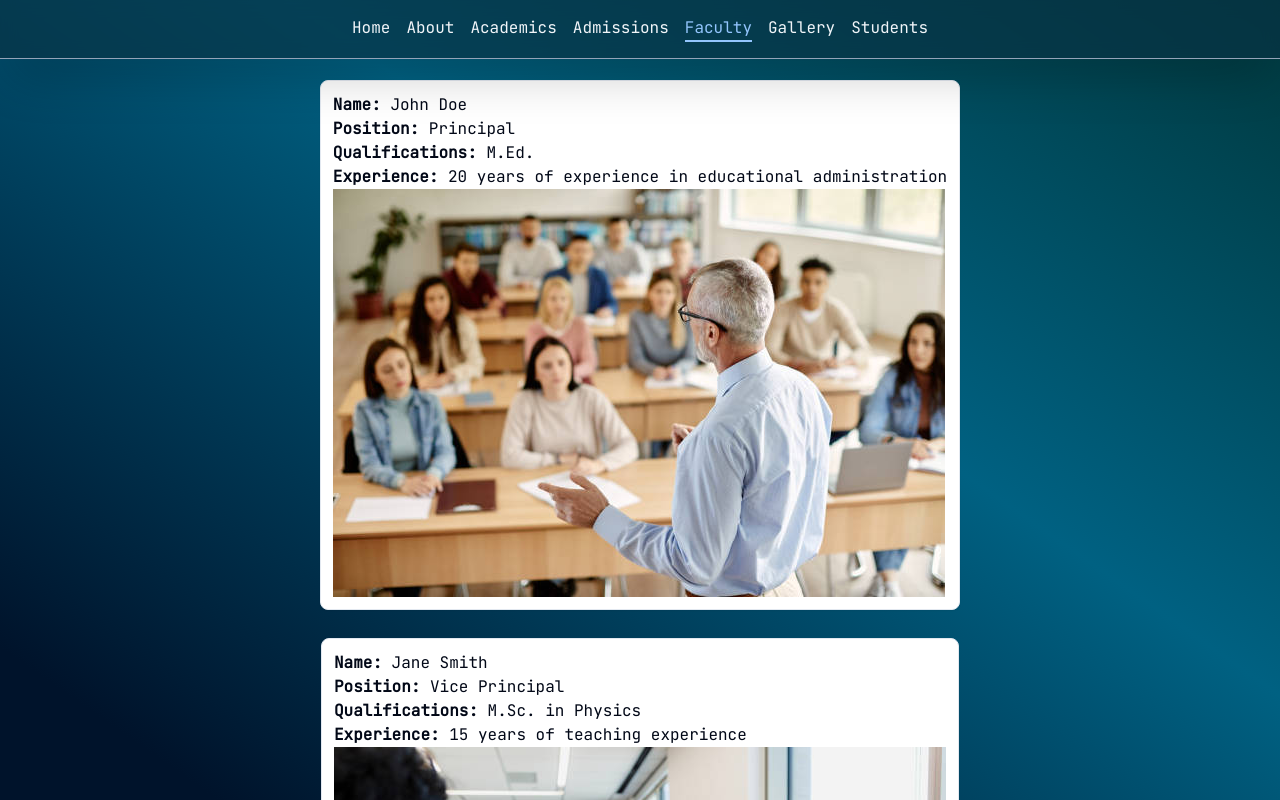
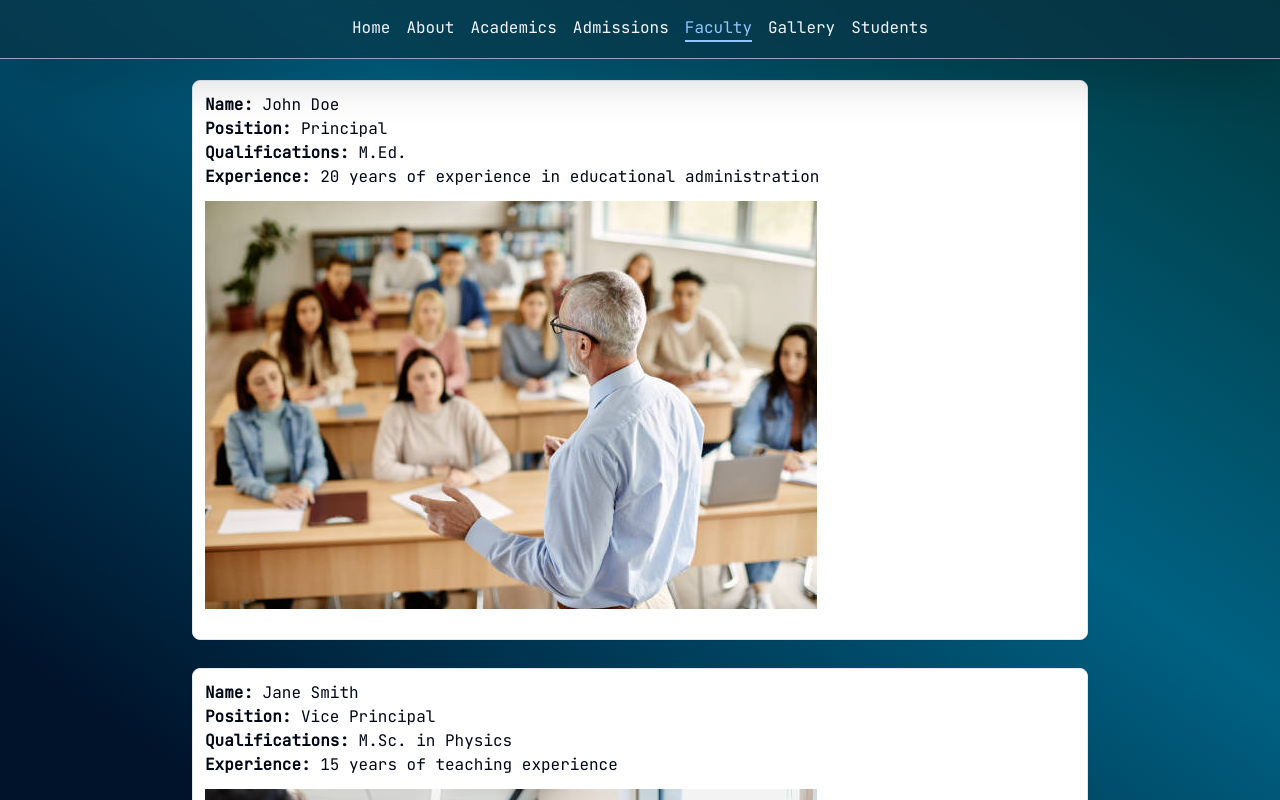
Before and after one commit to Anurag41682/School-Website, a React (Vite) app: page /faculty in a window 1280 px wide. Shown: the top 800 px of the page. Built offline with nearby package versions, Linux system fonts and the light colour scheme.

Commit message:
Updated card to give space for image if not loaded

```diff
--- a/src/components/FacultyCard.jsx
+++ b/src/components/FacultyCard.jsx
@@ -4,9 +4,9 @@ import React from "react";
 
 const FacultyCard = ({ item }) => {
   return (
-    <Card>
-      <CardContent className="p-3 ">
-        <div className="max-md:text-sm">
+    <Card className=" w-[70vw] h-[70vh] overflow-hidden max-sm:w-[50vw] max-sm:h-[50vh] ">
+      <CardContent className="p-3">
+        <div className="max-md:text-sm mb-3 flex flex-col flex-wrap">
           <p>
             <strong>Name: </strong>
             {item.Name}
@@ -24,7 +24,7 @@ const FacultyCard = ({ item }) => {
             {item.Experience}
           </p>
         </div>
-        <img src={item.Image} alt={item.Name} />
+        <img src={item.Image} alt={item.Name} loading="lazy" />
       </CardContent>
     </Card>
   );
```
